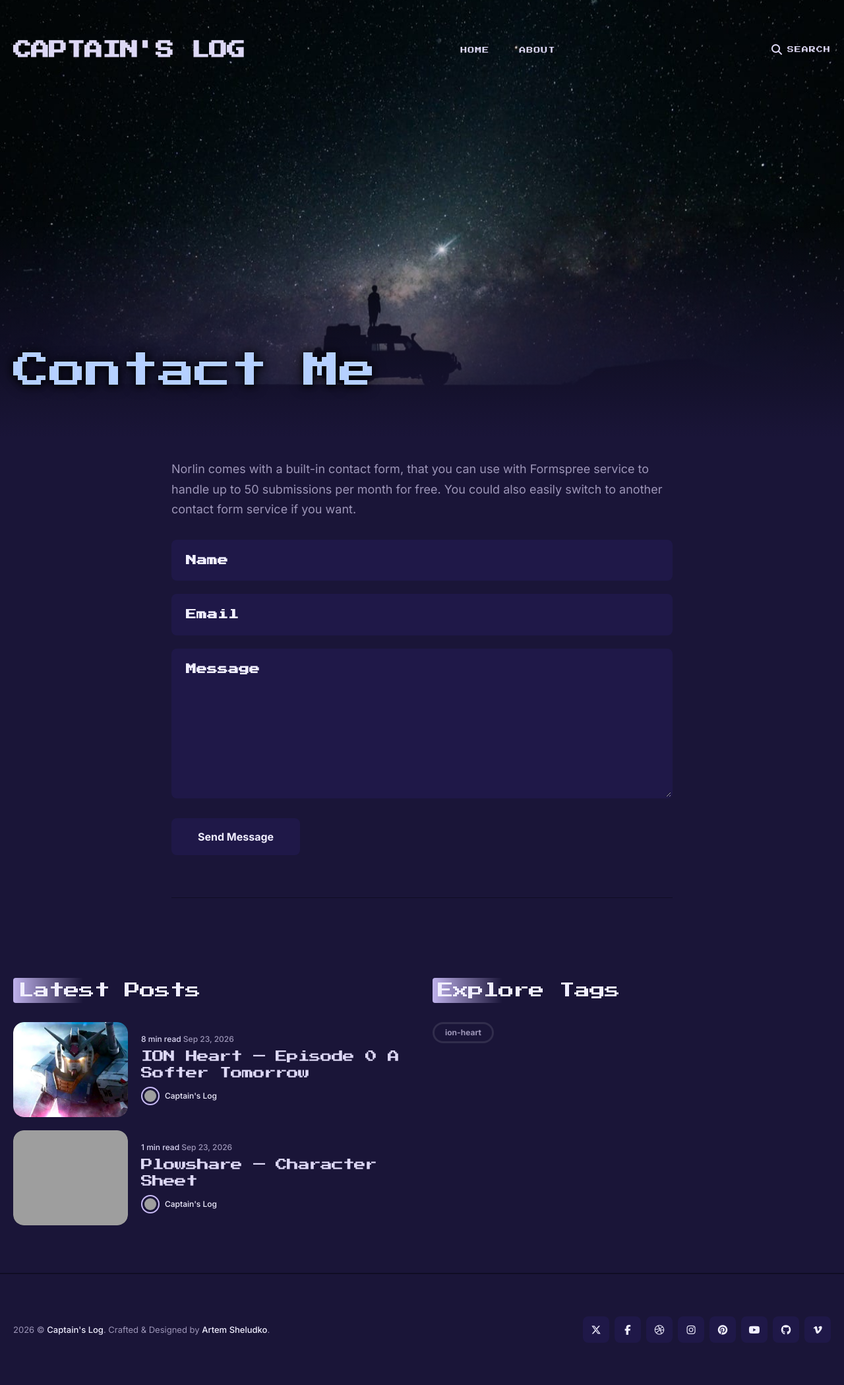
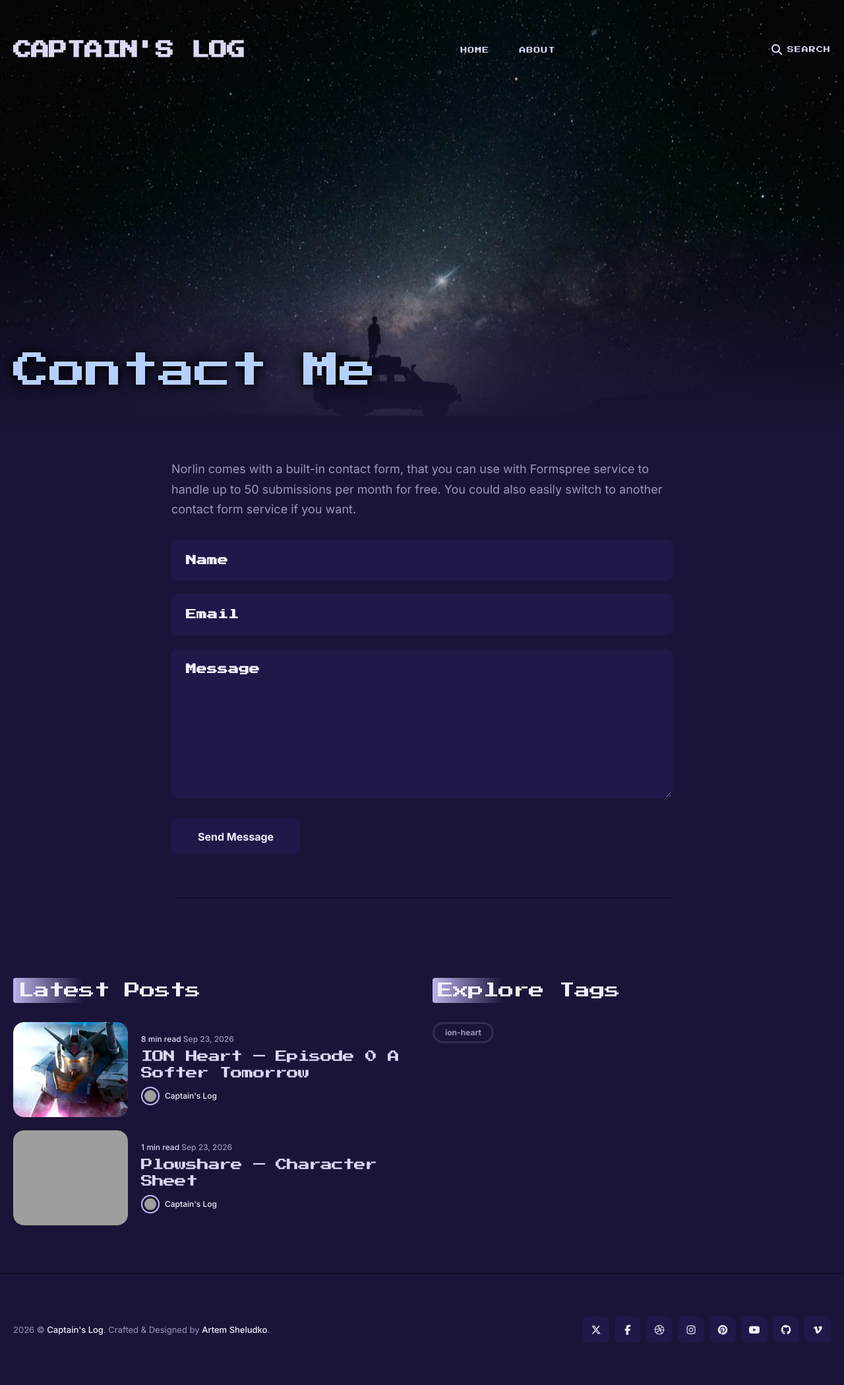
Before and after one commit to physicalrobot/signals_recieved_from_beyond_the_horizon, a Jekyll site: the page built from _pages/contact.html, in a window 1280 px wide. Shown: the whole page at 66% size. Built offline with Jekyll 4.4.1, drawn with Linux system fonts in a browser that asks for light colours; grey boxes are pictures that could not be loaded.

Commit message:
shift about page hero up to show top half of face

```diff
--- a/_sass/3-modules/_hero.scss
+++ b/_sass/3-modules/_hero.scss
@@ -98,7 +98,7 @@
 .hero--page {
   .hero__image {
     img {
-      object-position: center center;
+      object-position: center 25%;
     }
   }
 }
```
